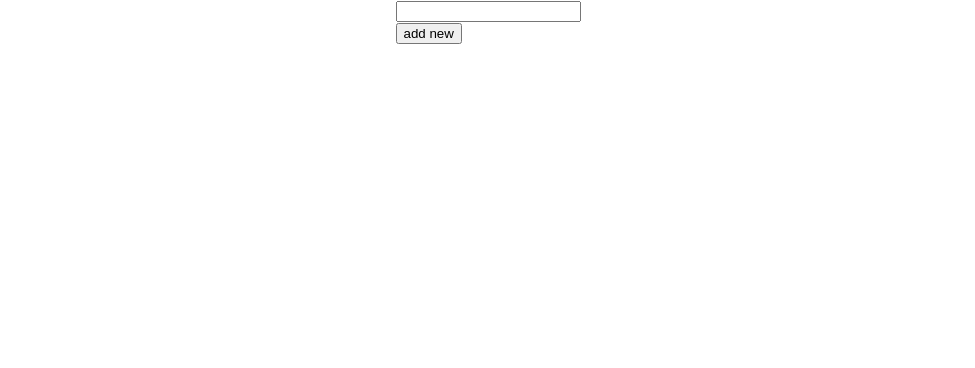
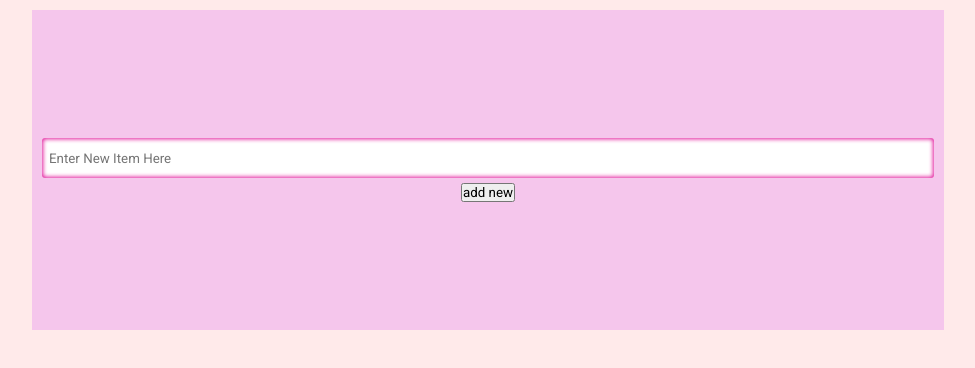
Before and after one commit to aliNejati-bu/simple-todo-react-from-scratch, a React (Create React App) app: page / in a window 1280 px wide. Shown: the top 368 px of the page, without its empty margins (152-1127 px from the left). Built offline with nearby package versions, Linux system fonts and the light colour scheme.

Commit message:
add TODO Input.

```diff
--- a/src/App.css
+++ b/src/App.css
@@ -1,3 +1,33 @@
+@import url('https://fonts.googleapis.com/css2?family=Roboto&display=swap');
+
+
+* {
+    box-sizing: border-box;
+    margin: 0;
+    padding: 0;
+}
+
+:root {
+    --color-primary: #9A208C;
+    --color-body: #FFEAEA;
+    --color-secendry: #E11299;
+    --color-primary-lightest: #F5C6EC;
+}
+
+input{
+    font-family: 'Roboto', sans-serif;
+}
+
+button{
+    font-family: 'Roboto', sans-serif;
+}
+
+body {
+    background: var(--color-body);
+    font-family: 'Roboto', sans-serif;
+    font-size: 20px;
+}
+
 .container {
     width: 100%;
     margin: auto;
--- /dev/null
+++ b/src/Components/AddTodo/AddTodo.css
@@ -0,0 +1,29 @@
+.add-card {
+    height: 320px;
+    width: 80%;
+    margin: 10px;
+    background: var(--color-primary-lightest);
+    display: flex;
+    flex-direction: column;
+    align-items: center;
+    justify-content: center;
+    padding: 10px;
+}
+
+.add-card_input {
+    width: 100%;
+}
+
+.add-card_input input {
+    border: 0;
+    box-shadow: 0px 0px 4px 1px var(--color-secendry) inset;
+    outline: 0;
+    border-radius: 3px;
+    height: 40px;
+    width: 100%;
+    padding: 0 7px;
+}
+
+.add-card_input input:focus {
+    box-shadow: 0px 0px 0px 3px var(--color-primary);
+}
--- a/src/Components/AddTodo/AddTodo.js
+++ b/src/Components/AddTodo/AddTodo.js
@@ -1,10 +1,12 @@
-import React from "react"
+import React from "react";
+
+import "./AddTodo.css";
 
 const AddTodo = props => {
     return (
         <div className='add-card'>
             <div className='add-card_input'>
-                <input type="text"/>
+                <input type="text" placeholder="Enter New Item Here"/>
             </div>
             <div className='add-card__btn'>
                 <button>add new</button>
```
